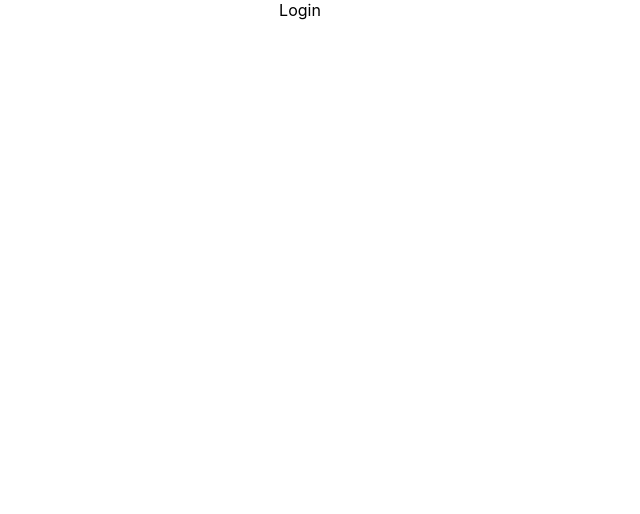
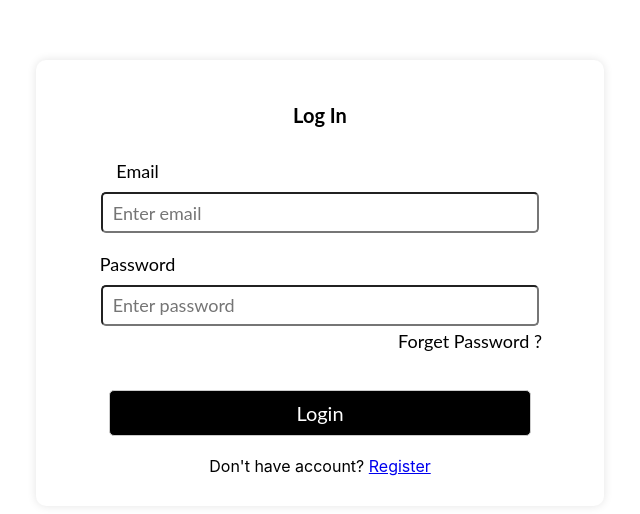
Before and after one commit to raushanapp/adrixus-frontend, a React (Create React App) app in the folder frontend/: page /login in a window 1280 px wide. Shown: the top 514 px of the page, without its empty margins (340-980 px from the left). Built offline with nearby package versions, Linux system fonts and the light colour scheme.

Commit message:
login ui components done

```diff
--- a/frontend/src/Pages/Login.jsx
+++ b/frontend/src/Pages/Login.jsx
@@ -1,9 +1,102 @@
-import React from 'react'
+import React, { useState } from 'react';
+import styled from "styled-components";
+import { Link } from "react-router-dom";
+function Login() {
+    const [email, setEmail] = useState("");
+    const [password, setPassword] = useState("");
+    const sendingRequest = () => {
+        console.log(email, password)
+        setEmail("")
+        setPassword("")
 
-function Login() {
+    }
   return (
-    <div>Login</div>
+      <MainWrapper>
+        <HeadingWrapper>Log In</HeadingWrapper>
+        <LabelWrapper htmlFor="email">Email</LabelWrapper>
+          <Input1Wrapper type="email" value={email} name="email" id="email" placeholder='Enter email'
+            onChange={(e)=>setEmail(e.target.value)}
+          />
+        <LabelWrapper htmlFor="password">Password</LabelWrapper>
+          <Input1Wrapper type="password" name="password" id="password" placeholder='Enter password'
+              onChange={(e) => setPassword(e.target.value)}
+              value={password}
+          />
+          {/* forget Password to do  */}
+          <ForgetWrapper>Forget Password ?</ForgetWrapper>
+        <ButtonWrapper  onClick={sendingRequest}>Login</ButtonWrapper>
+        <span>Don't have account? <Link to='/'>Register</Link></span>
+    </MainWrapper>
   )
 }
 
 export default Login
+
+const MainWrapper=styled.div`
+    position: absolute;
+width: 528px;
+height: 406px;
+display: flex;
+flex-direction: column;
+align-items:center;
+/* gap: 5px; */
+justify-content:space-around;
+left: 376px;
+top: 60px;
+padding:20px;
+background: #FFFFFF;
+/* Shadow / level 1 */
+box-shadow: 0px 0px 10px rgba(0, 0, 0, 0.11);
+border-radius: 10px;
+/* line-height:5px; */
+`
+const HeadingWrapper=styled.h1`
+/* position: absolute; */
+width: 74px;
+height: 24px;
+/* margin-left: 50px; */
+top: 30px;
+/* Wireframes / Title / T1 */
+font-family: 'Lato';
+font-style: normal;
+font-weight: 700;
+font-size: 20px;
+line-height: 24px;
+/* identical to box height */
+color: #000000;
+`
+const Input1Wrapper=styled.input`
+    width:80%;
+    height:35px;
+    border-radius:5px;
+    margin-top:-10px;
+    padding-left:10px;
+    font-family: 'Lato';
+    font-style: normal;
+    font-size: 18px;
+`
+const LabelWrapper=styled.label`
+    font-family: 'Lato';
+    font-style: normal;
+    font-size: 18px;
+    margin-left:-365px;
+`
+const ButtonWrapper= styled.button`
+    padding:10px;
+    width:80%;
+    font-family: 'Lato';
+    font-style: normal;
+    font-size: 20px;
+    border:1px solid #ccc;
+    border-radius:5px;
+    background:#000000;
+    color:white;
+    cursor:pointer;
+`
+const ForgetWrapper=styled.p`
+    font-family: 'Lato';
+    font-style: normal;
+    font-size: 18px;
+    margin-top:-15px;
+    margin-left:300px
+`
--- a/frontend/src/Pages/Register.jsx
+++ b/frontend/src/Pages/Register.jsx
@@ -13,15 +13,15 @@ function Register() {
                         <LabelSide htmlFor="">
                             First Name
                         </LabelSide>
-                            <InputWrapper  {...register("firstName", { required: true, maxLength: 20 })} />
+                            <InputWrapper  placeholder='Enter first name' {...register("firstName", { required: true, maxLength: 20 })} />
                             <LabelSide htmlFor="">Last Name</LabelSide>
-                            <InputWrapper {...register("lastName", { pattern: /^[A-Za-z]+$/i })} />
+                            <InputWrapper placeholder='Enter last name' {...register("lastName", { pattern: /^[A-Za-z]+$/i })} />
                             <EmailWrapper htmlFor="">Email</EmailWrapper>
-                            <InputWrapper type="email" {...register("email",{required:true})} />
+                            <InputWrapper type="email" placeholder='Enter email' {...register("email",{required:true})} />
                             <LabelSide htmlFor="">Password</LabelSide>
-                            <InputWrapper type="password" {...register("password", { min: 6, max: 15 })} />
+                            <InputWrapper type="password" placeholder='Enter password' {...register("password", { min: 6, max: 15 })} />
                             <ConfirmWrapper htmlFor=""> Confirm Password</ConfirmWrapper>
-                            <InputWrapper type="password" {...register("password",{min:6,max:15})} />
+                            <InputWrapper type="password" placeholder='Enter confirm password ' {...register("password",{min:6,max:15})} />
                             <TypeSubmitWrapper  type="submit" value={"Sign Up"} />
                         <span>Already have an account?<Link to='/login' >Login</Link></span>
                     </LabelWrapper>
```
